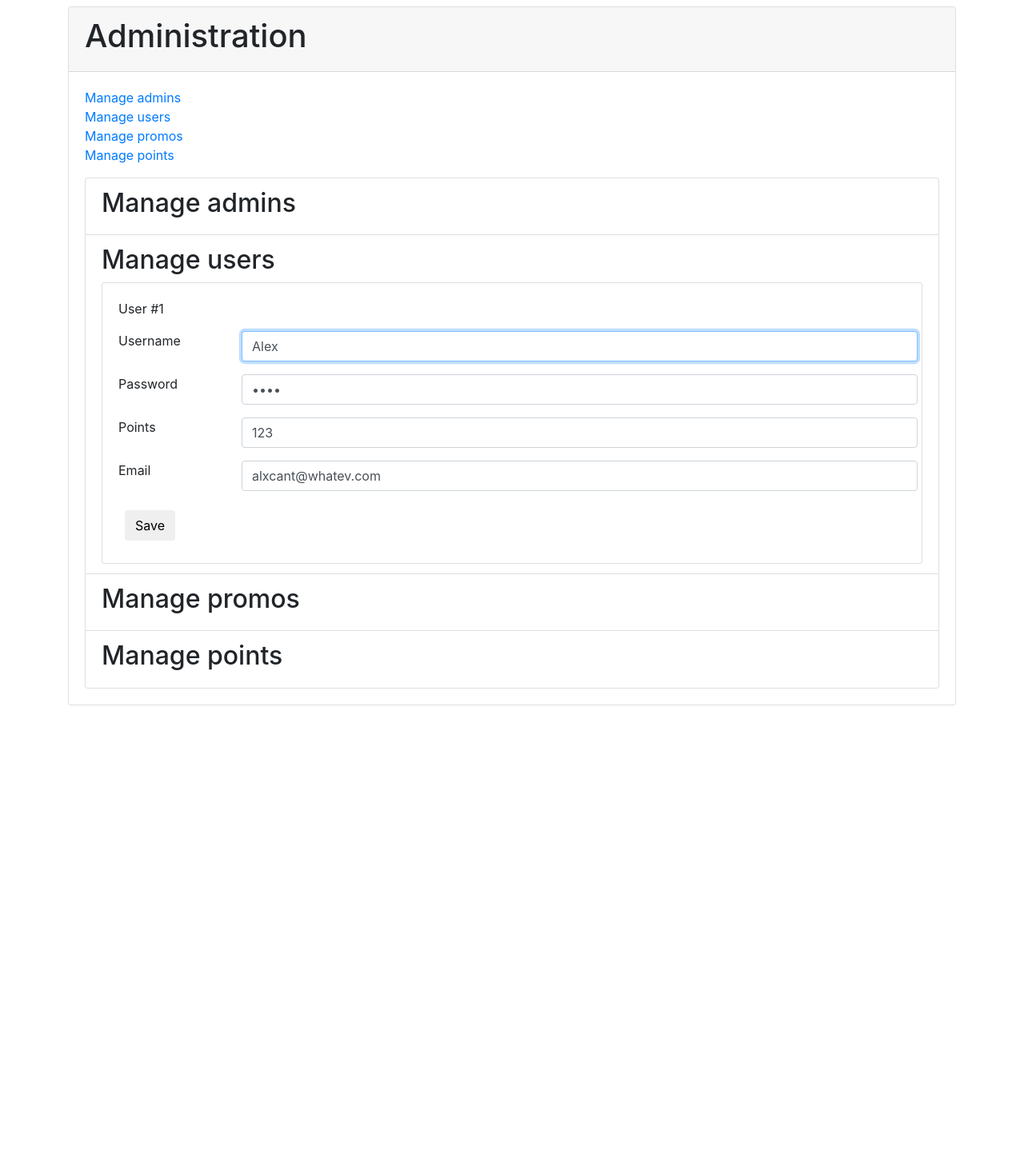
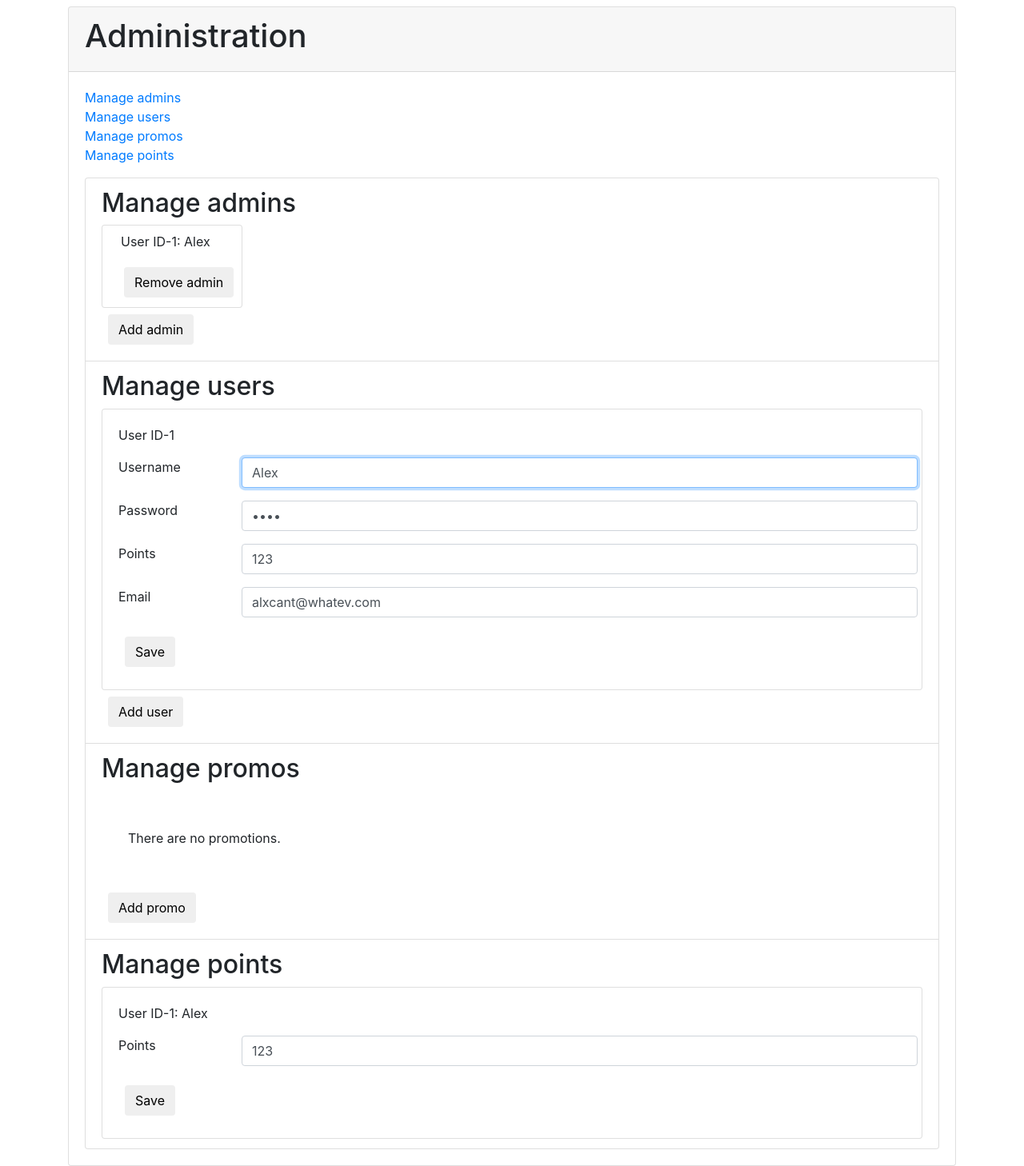
Before and after one commit to froilanenriquez3/Project1, a PHP site: page /php_views/administration.php in a window 1280 px wide. Shown: the whole page at 80% size. Before the commit the page ends 882 px from the top, so only its background shows below. Run offline with PHP 8.4, Linux system fonts and the light colour scheme; data comes from the database, SQL or seed files in the repository; data that the repository does not hold is empty; some libraries are stand-ins or nearby versions.

Commit message:
Update administration page

```diff
--- a/php_views/administration.php
+++ b/php_views/administration.php
@@ -2,6 +2,7 @@
     require_once '../php_libraries/bd.php';
     session_start();
     $all_users = selectAllFromTable('user');
+    $all_promos = selectAllFromTable('promotion');
 
 ?>
 
@@ -11,6 +12,7 @@
     <meta charset="UTF-8">
     <meta name="viewport" content="width=device-width, initial-scale=1.0">
     <link rel="stylesheet" href="https://maxcdn.bootstrapcdn.com/bootstrap/4.0.0/css/bootstrap.min.css" integrity="sha384-Gn5384xqQ1aoWXA+058RXPxPg6fy4IWvTNh0E263XmFcJlSAwiGgFAW/dAiS6JXm" crossorigin="anonymous">
+    <link rel="stylesheet" href="../style/all.min.css">
     <title>Restore</title>
 </head>
 <body>
@@ -21,27 +23,74 @@
             </div>
             <div class="card-body">
                 <ul class="list-unstyled">
-                    <li><a href="">Manage admins</a></li>
-                    <li><a href="">Manage users</a></li>
-                    <li><a href="">Manage promos</a></li>
-                    <li><a href="">Manage points</a></li>
+                    <li><a href="#adminssection">Manage admins</a></li>
+                    <li><a href="#userssection">Manage users</a></li>
+                    <li><a href="#promossection">Manage promos</a></li>
+                    <li><a href="#pointssection">Manage points</a></li>
                 </ul>
 
 
                 <ul class="list-group">
                     <li class="list-group-item">
-                        <h2>Manage admins</h2>
+                        <h2 id="adminssection">Manage admins</h2>
+                        <div class="card-deck">
+                        <?php
+
+                        $admins = [];
+                        foreach($all_users as $user) {
+
+                            if ($user['isAdmin'] == 1){
+                                array_push ($admins, $user);
+                            }
+                        }
+
+                        if (empty($admins)){
+                            echo "
+
+                            <p class='m-5'>There are no admins.</p>
+
+                            ";
+                        }
+
+                            foreach ($admins as $admin){
+                        ?>
+                            <div class="card col-2">
+                                <div class="card-body p-2">
+                                    <p><?= "User ID-".$admin['userid'].": ".$admin['username']?></p>
+                                   <form action="../php_controllers/restore_controller.php" method="post">
+                                        <button class="btn m-1">Remove admin</button>
+                                   </form>
+                                </div>
+
+                            </div>
+
+                    <?php }?>
+
+                        </div>
+                        <button class="btn m-2">Add admin</button>
 
                     </li>
 
                     <li class="list-group-item">
-                        <h2>Manage users</h2>
+                        <h2 id="userssection">Manage users</h2>
 
-                        <?php foreach($all_users as $user) {?>
+                        <?php
+
+                            if (empty($all_users)){
+                                echo "
+
+                                <p class='m-5'>There are no users.</p>
+
+                                ";
+
+                            }
+
+
+                        foreach($all_users as $user) {?>
                             <div class="card">
                                 <div class="card-body">
                                     <form enctype="multipart/form-data" action="../php_controllers/restore_controller.php" method="post">
-                                        <p><?= "User #".$user['userid']?></p>
+                                        <p><?= "User ID-".$user['userid']?></p>
 
                                          <!-- User -->
                                         <div class="form-group row">
@@ -72,15 +121,68 @@
 
 
                         <?php }?>
+                        <button class="btn m-2">Add user</button>
 
                     </li>
 
                     <li class="list-group-item">
-                        <h2>Manage promos</h2>
+                        <h2 id="promossection">Manage promos</h2>
+                        <div class="card-deck">
+
+                        <?php
+                        if (empty($all_promos)){
+                            echo "
+
+                            <p class='m-5'>There are no promotions.</p>
+
+                            ";
+
+                        }
+
+                        foreach($all_promos as $promo){?>
+
+                            <div class="card col-3">
+
+                            <div class="card-body">
+                            <p><?= $promo['name']?></p>
+                            </div>
+
+                            </div>
+
+                        <?php }?>
+                        </div>
+                        <button class="btn m-2">Add promo</button>
                     </li>
 
                     <li class="list-group-item">
-                        <h2>Manage points</h2>
+                        <h2 id="pointssection">Manage points</h2>
+                        <?php
+                        if (empty($all_users)){
+                                echo "<p class='m-5'>There are no users with points to manage.</p>";
+                            }
+
+
+                        foreach($all_users as $user) {?>
+                            <div class="card">
+                                <div class="card-body">
+                                    <form enctype="multipart/form-data" action="../php_controllers/restore_controller.php" method="post">
+                                        <p><?= "User ID-".$user['userid'].": ".$user['username']?></p>
+
+                                         <!-- User -->
+                                        <div class="form-group row">
+                                            <label class="col-2" for="points">Points</label>
+                                            <input class="col-10 form-control" type="number" id="points" name="points" value="<?=$user['points']?>" >
+                                        </div>
+
+                                        <button type="submit" class="btn m-2" id="modify">Save</button>
+                                    </form>
+
+                                </div>
+                            </div>
+
+
+                        <?php }?>
+
                     </li>
                 </ul>
 
```
